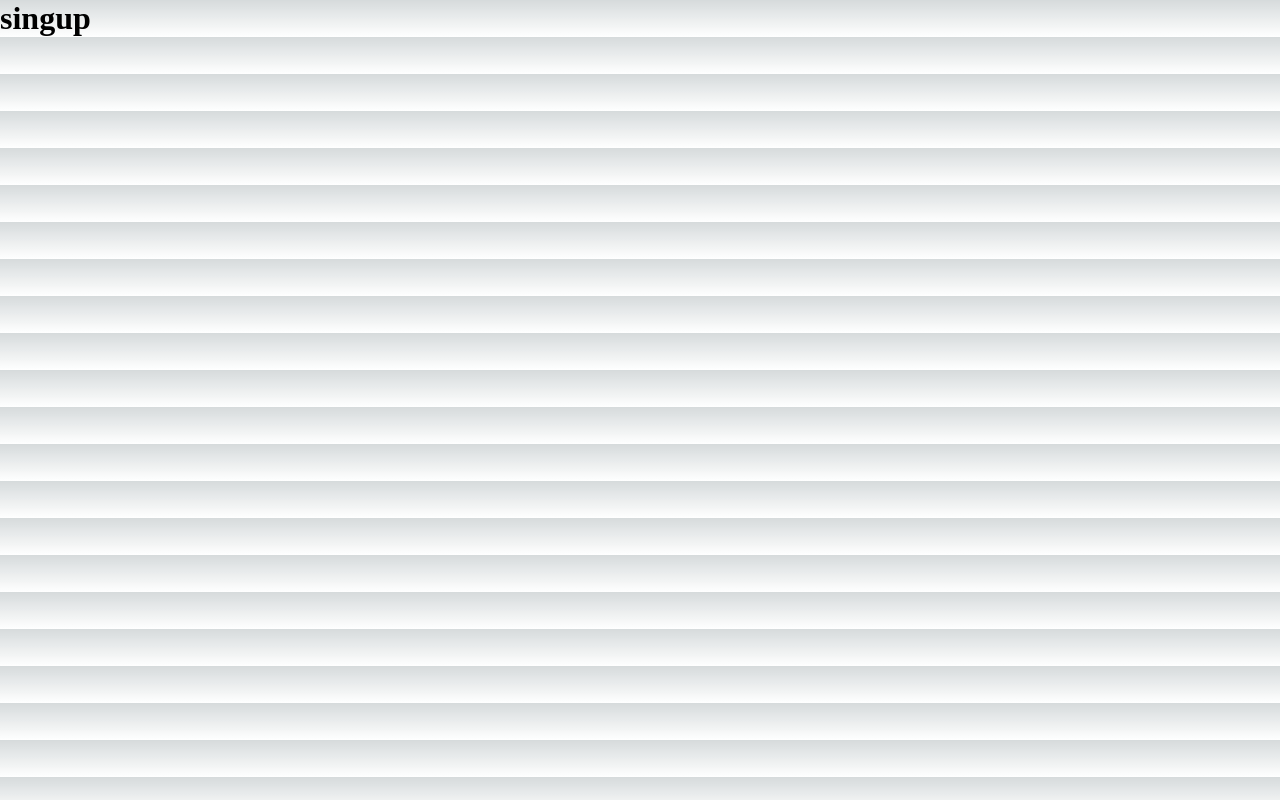
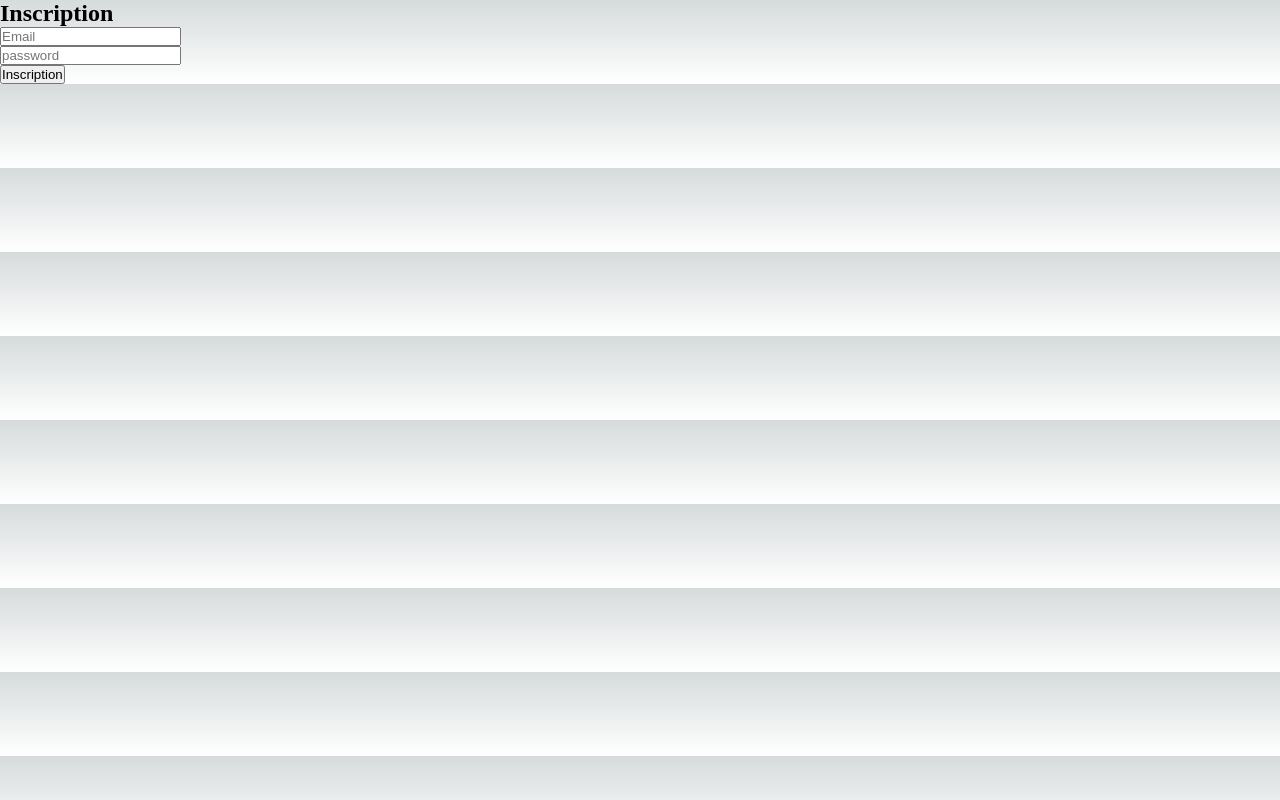
Before and after one commit to Renaudfradin/GooglePhotoPauvre, a Next.js app: page /singup in a window 1280 px wide. Built offline with nearby package versions, Linux system fonts and the light colour scheme.

Commit message:
create : login , profil and singup page

```diff
--- a/src/pages/api/hello.js
+++ /dev/null
@@ -1,5 +0,0 @@
-// Next.js API route support: https://nextjs.org/docs/api-routes/introduction
-
-export default function handler(req, res) {
-  res.status(200).json({ name: 'John Doe' })
-}
--- a/src/pages/singup.js
+++ b/src/pages/singup.js
@@ -1,7 +1,70 @@
-export default function singup(params) {
+import Head from "next/head";
+import { useState } from "react";
+import { useRouter } from "next/router";
+import { createUserWithEmailAndPassword } from "firebase/auth";
+import { auth } from "@/firebase.js";
+
+export default function singup() {
+  const [email, setEmail] = useState('');
+  const [password, setPassword] = useState('');
+  const [error, setError] = useState('');
+  const router = useRouter();
+
+  const onSubmit = async (e) => {
+    e.preventDefault();
+    await createUserWithEmailAndPassword(auth, email, password)
+      .then((userCredential) => {
+        const userId = userCredential.user.uid;
+        console.log(userCredential);
+        router.push(`/profil/${userId}`)
+      })
+      .catch((error) => {
+        console.log(error.code, "//", error.message);
+        setError(error.code);
+      })
+  }
+
   return (
-    <div>
-      <h1>singup</h1>
-    </div>
+    <>
+      <Head>
+        <title>Singup</title>
+        <meta name="description" content="Singup on googlePhotoPauvre" />
+        <meta name="viewport" content="width=device-width, initial-scale=1" />
+        <link rel="icon" href="/favicon.ico" />
+      </Head>
+      <div className="container">
+        <h2 className="titleForm">Inscription</h2>
+        <form className="formLogin">
+          <div>
+            <input
+              type="email"
+              label="Email"
+              value={email}
+              onChange={(e) => setEmail(e.target.value)}
+              required
+              placeholder="Email"
+              className="inputLogin"
+            />
+          </div>
+          <div>
+            <input
+              type="password"
+              label="password"
+              value={password}
+              onChange={(e) => setPassword(e.target.value)}
+              required
+              placeholder="password"
+              className="inputLogin"
+            />
+          </div>
+          {error ? (<p className="errorMsg">email invalide</p>) :<></>}
+          <button
+            type="submit"
+            onClick={onSubmit}
+            className="btnLog"
+          >Inscription</button>
+        </form>
+      </div>
+    </>
   )
 }
```
Also changed, not shown: src/components/logOutBtn.js (added, +21 -0 lines), src/pages/login.js (+67 -4 lines), src/pages/profil.js (deleted, +0 -7 lines), src/pages/profil/[id].js (added, +37 -0 lines).
